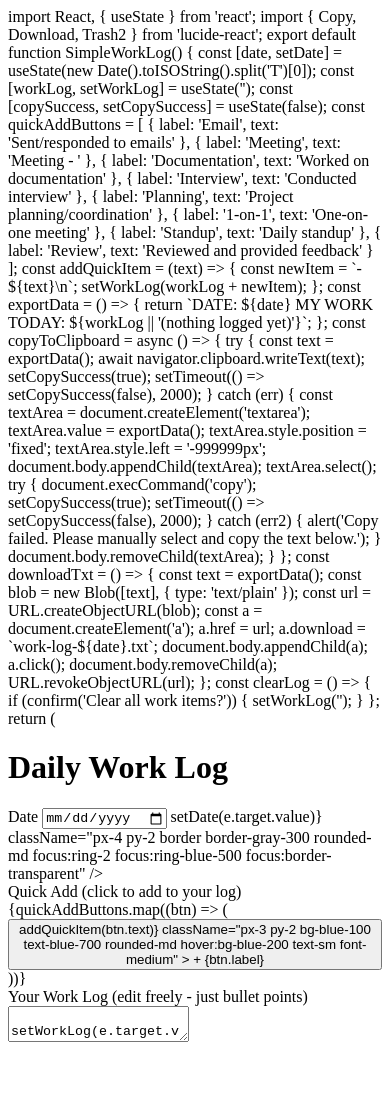
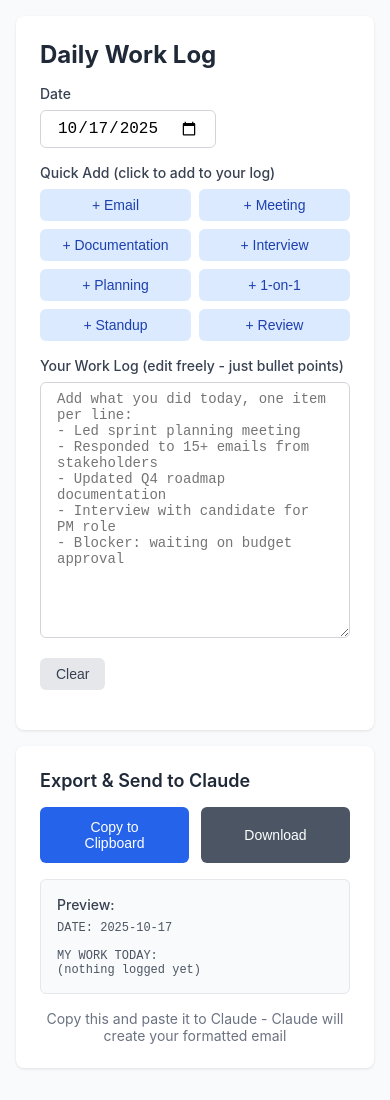
Before and after one commit to nagashree-2901/Daily-Work-Log, a plain HTML site: page index.html in a window 390 px wide. Before the commit the page ends 1050 px from the top, so only its background shows below. Drawn offline with Linux system fonts and the light colour scheme.

Commit message:
Update index.html

```diff
--- a/index.html
+++ b/index.html
@@ -1,12 +1,200 @@
-import React, { useState } from 'react';
-import { Copy, Download, Trash2 } from 'lucide-react';
+<!DOCTYPE html>
+<html lang="en">
+<head>
+    <meta charset="UTF-8">
+    <meta name="viewport" content="width=device-width, initial-scale=1.0">
+    <title>Daily Work Log</title>
+    <style>
+        * {
+            margin: 0;
+            padding: 0;
+            box-sizing: border-box;
+        }
+        body {
+            font-family: -apple-system, BlinkMacSystemFont, 'Segoe UI', Roboto, Oxygen, Ubuntu, Cantarell, sans-serif;
+            background-color: #f9fafb;
+            padding: 1rem;
+        }
+        .container {
+            max-width: 48rem;
+            margin: 0 auto;
+        }
+        .card {
+            background: white;
+            border-radius: 0.5rem;
+            box-shadow: 0 1px 3px rgba(0,0,0,0.1);
+            padding: 1.5rem;
+            margin-bottom: 1rem;
+        }
+        h1 {
+            font-size: 1.5rem;
+            font-weight: bold;
+            color: #1f2937;
+            margin-bottom: 1rem;
+        }
+        h2 {
+            font-size: 1.125rem;
+            font-weight: 600;
+            color: #1f2937;
+            margin-bottom: 1rem;
+        }
+        label {
+            display: block;
+            font-size: 0.875rem;
+            font-weight: 500;
+            color: #374151;
+            margin-bottom: 0.5rem;
+        }
+        input[type="date"] {
+            padding: 0.5rem 1rem;
+            border: 1px solid #d1d5db;
+            border-radius: 0.375rem;
+            font-size: 1rem;
+            margin-bottom: 1rem;
+        }
+        .quick-buttons {
+            display: grid;
+            grid-template-columns: repeat(2, 1fr);
+            gap: 0.5rem;
+            margin-bottom: 1rem;
+        }
+        @media (min-width: 640px) {
+            .quick-buttons {
+                grid-template-columns: repeat(4, 1fr);
+            }
+        }
+        .quick-btn {
+            padding: 0.5rem 0.75rem;
+            background-color: #dbeafe;
+            color: #1e40af;
+            border: none;
+            border-radius: 0.375rem;
+            font-size: 0.875rem;
+            font-weight: 500;
+            cursor: pointer;
+        }
+        .quick-btn:hover {
+            background-color: #bfdbfe;
+        }
+        textarea {
+            width: 100%;
+            height: 16rem;
+            padding: 0.5rem 1rem;
+            border: 1px solid #d1d5db;
+            border-radius: 0.375rem;
+            font-family: 'Courier New', monospace;
+            font-size: 0.875rem;
+            resize: vertical;
+            margin-bottom: 1rem;
+        }
+        .btn-row {
+            display: flex;
+            gap: 0.5rem;
+            margin-bottom: 1rem;
+        }
+        .btn {
+            padding: 0.5rem 1rem;
+            border: none;
+            border-radius: 0.375rem;
+            font-weight: 500;
+            cursor: pointer;
+            font-size: 0.875rem;
+        }
+        .btn-clear {
+            background-color: #e5e7eb;
+            color: #374151;
+        }
+        .btn-clear:hover {
+            background-color: #d1d5db;
+        }
+        .export-row {
+            display: flex;
+            gap: 0.75rem;
+            margin-bottom: 1rem;
+        }
+        .btn-primary {
+            flex: 1;
+            padding: 0.75rem 1.5rem;
+            background-color: #2563eb;
+            color: white;
+        }
+        .btn-primary:hover {
+            background-color: #1d4ed8;
+        }
+        .btn-success {
+            background-color: #16a34a;
+        }
+        .btn-secondary {
+            flex: 1;
+            padding: 0.75rem 1.5rem;
+            background-color: #4b5563;
+            color: white;
+        }
+        .btn-secondary:hover {
+            background-color: #374151;
+        }
+        .preview {
+            background-color: #f9fafb;
+            border: 1px solid #e5e7eb;
+            border-radius: 0.375rem;
+            padding: 1rem;
+            margin-bottom: 1rem;
+        }
+        .preview-text {
+            font-size: 0.75rem;
+            color: #4b5563;
+            white-space: pre-wrap;
+            font-family: 'Courier New', monospace;
+        }
+        .help-text {
+            font-size: 0.875rem;
+            color: #6b7280;
+            text-align: center;
+        }
+    </style>
+</head>
+<body>
+    <div class="container">
+        <div class="card">
+            <h1>Daily Work Log</h1>
 
-export default function SimpleWorkLog() {
-  const [date, setDate] = useState(new Date().toISOString().split('T')[0]);
-  const [workLog, setWorkLog] = useState('');
-  const [copySuccess, setCopySuccess] = useState(false);
+            <label>Date</label>
+            <input type="date" id="dateInput">
 
-  const quickAddButtons = [
+            <label>Quick Add (click to add to your log)</label>
+            <div class="quick-buttons" id="quickButtons"></div>
+
+            <label>Your Work Log (edit freely - just bullet points)</label>
+            <textarea id="workLog" placeholder="Add what you did today, one item per line:
+- Led sprint planning meeting
+- Responded to 15+ emails from stakeholders
+- Updated Q4 roadmap documentation
+- Interview with candidate for PM role
+- Blocker: waiting on budget approval"></textarea>
+
+            <div class="btn-row">
+                <button class="btn btn-clear" id="clearBtn">Clear</button>
+            </div>
+        </div>
+
+        <div class="card">
+            <h2>Export & Send to Claude</h2>
+            <div class="export-row">
+                <button class="btn btn-primary" id="copyBtn">Copy to Clipboard</button>
+                <button class="btn btn-secondary" id="downloadBtn">Download</button>
+            </div>
+            <div class="preview">
+                <label>Preview:</label>
+                <pre class="preview-text" id="preview"></pre>
+            </div>
+            <p class="help-text">
+                Copy this and paste it to Claude - Claude will create your formatted email
+            </p>
+        </div>
+    </div>
+
+    <script>
+        const quickButtons = [
             { label: 'Email', text: 'Sent/responded to emails' },
             { label: 'Meeting', text: 'Meeting - ' },
             { label: 'Documentation', text: 'Worked on documentation' },
@@ -17,150 +205,99 @@ export default function SimpleWorkLog() {
             { label: 'Review', text: 'Reviewed and provided feedback' }
         ];
 
-  const addQuickItem = (text) => {
-    const newItem = `- ${text}\n`;
-    setWorkLog(workLog + newItem);
+        const dateInput = document.getElementById('dateInput');
+        const workLog = document.getElementById('workLog');
+        const preview = document.getElementById('preview');
+        const quickButtonsDiv = document.getElementById('quickButtons');
+        const copyBtn = document.getElementById('copyBtn');
+        const downloadBtn = document.getElementById('downloadBtn');
+        const clearBtn = document.getElementById('clearBtn');
+
+        // Set today's date
+        dateInput.value = new Date().toISOString().split('T')[0];
+
+        // Create quick buttons
+        for (var i = 0; i < quickButtons.length; i++) {
+            var btn = quickButtons[i];
+            var button = document.createElement('button');
+            button.className = 'quick-btn';
+            button.textContent = '+ ' + btn.label;
+            button.setAttribute('data-text', btn.text);
+            button.onclick = function() {
+                workLog.value += '- ' + this.getAttribute('data-text') + '\n';
+                updatePreview();
             };
+            quickButtonsDiv.appendChild(button);
+        }
 
-  const exportData = () => {
-    return `DATE: ${date}
+        function exportData() {
+            const date = dateInput.value;
+            const log = workLog.value || '(nothing logged yet)';
+            return 'DATE: ' + date + '\n\nMY WORK TODAY:\n' + log;
+        }
 
-MY WORK TODAY:
-${workLog || '(nothing logged yet)'}`;
-  };
+        function updatePreview() {
+            preview.textContent = exportData();
+        }
 
-  const copyToClipboard = async () => {
-    try {
+        workLog.addEventListener('input', updatePreview);
+        dateInput.addEventListener('change', updatePreview);
+
+        copyBtn.addEventListener('click', function() {
             const text = exportData();
-      await navigator.clipboard.writeText(text);
-      setCopySuccess(true);
-      setTimeout(() => setCopySuccess(false), 2000);
-    } catch (err) {
+            if (navigator.clipboard) {
+                navigator.clipboard.writeText(text).then(function() {
+                    copyBtn.textContent = '✓ Copied!';
+                    copyBtn.className = 'btn btn-primary btn-success';
+                    setTimeout(function() {
+                        copyBtn.textContent = 'Copy to Clipboard';
+                        copyBtn.className = 'btn btn-primary';
+                    }, 2000);
+                }).catch(function() {
+                    alert('Copy failed. Please manually copy the text from the preview.');
+                });
+            } else {
                 const textArea = document.createElement('textarea');
-      textArea.value = exportData();
-      textArea.style.position = 'fixed';
-      textArea.style.left = '-999999px';
+                textArea.value = text;
                 document.body.appendChild(textArea);
                 textArea.select();
                 try {
                     document.execCommand('copy');
-        setCopySuccess(true);
-        setTimeout(() => setCopySuccess(false), 2000);
-      } catch (err2) {
-        alert('Copy failed. Please manually select and copy the text below.');
+                    copyBtn.textContent = '✓ Copied!';
+                    copyBtn.className = 'btn btn-primary btn-success';
+                    setTimeout(function() {
+                        copyBtn.textContent = 'Copy to Clipboard';
+                        copyBtn.className = 'btn btn-primary';
+                    }, 2000);
+                } catch (err) {
+                    alert('Copy failed. Please manually copy the text from the preview.');
                 }
                 document.body.removeChild(textArea);
             }
-  };
+        });
 
-  const downloadTxt = () => {
+        downloadBtn.addEventListener('click', function() {
             const text = exportData();
             const blob = new Blob([text], { type: 'text/plain' });
             const url = URL.createObjectURL(blob);
             const a = document.createElement('a');
             a.href = url;
-    a.download = `work-log-${date}.txt`;
+            a.download = 'work-log-' + dateInput.value + '.txt';
             document.body.appendChild(a);
             a.click();
             document.body.removeChild(a);
             URL.revokeObjectURL(url);
-  };
+        });
 
-  const clearLog = () => {
+        clearBtn.addEventListener('click', function() {
             if (confirm('Clear all work items?')) {
-      setWorkLog('');
+                workLog.value = '';
+                updatePreview();
             }
-  };
+        });
 
-  return (
-    <div className="min-h-screen bg-gray-50 p-4">
-      <div className="max-w-3xl mx-auto">
-        <div className="bg-white rounded-lg shadow-md p-6 mb-4">
-          <h1 className="text-2xl font-bold text-gray-800 mb-4">Daily Work Log</h1>
-
-          <div className="mb-4">
-            <label className="block text-sm font-medium text-gray-700 mb-2">
-              Date
-            </label>
-            <input
-              type="date"
-              value={date}
-              onChange={(e) => setDate(e.target.value)}
-              className="px-4 py-2 border border-gray-300 rounded-md focus:ring-2 focus:ring-blue-500 focus:border-transparent"
-            />
-          </div>
-
-          <div className="mb-4">
-            <label className="block text-sm font-medium text-gray-700 mb-2">
-              Quick Add (click to add to your log)
-            </label>
-            <div className="grid grid-cols-2 sm:grid-cols-4 gap-2">
-              {quickAddButtons.map((btn) => (
-                <button
-                  key={btn.label}
-                  onClick={() => addQuickItem(btn.text)}
-                  className="px-3 py-2 bg-blue-100 text-blue-700 rounded-md hover:bg-blue-200 text-sm font-medium"
-                >
-                  + {btn.label}
-                </button>
-              ))}
-            </div>
-          </div>
-
-          <div className="mb-4">
-            <label className="block text-sm font-medium text-gray-700 mb-2">
-              Your Work Log (edit freely - just bullet points)
-            </label>
-            <textarea
-              value={workLog}
-              onChange={(e) => setWorkLog(e.target.value)}
-              placeholder="Add what you did today, one item per line:
-- Led sprint planning meeting
-- Responded to 15+ emails from stakeholders
-- Updated Q4 roadmap documentation
-- Interview with candidate for PM role
-- Blocker: waiting on budget approval"
-              className="w-full h-64 px-4 py-2 border border-gray-300 rounded-md focus:ring-2 focus:ring-blue-500 focus:border-transparent font-mono text-sm"
-            />
-          </div>
-
-          <div className="flex gap-2 mb-4">
-            <button
-              onClick={clearLog}
-              className="px-4 py-2 bg-gray-200 text-gray-700 rounded-md hover:bg-gray-300 flex items-center gap-2 text-sm"
-            >
-              <Trash2 size={16} /> Clear
-            </button>
-          </div>
-        </div>
-
-        <div className="bg-white rounded-lg shadow-md p-6">
-          <h2 className="font-semibold text-gray-800 mb-4">Export & Send to Claude</h2>
-          <div className="flex gap-3 mb-4">
-            <button
-              onClick={copyToClipboard}
-              className={`flex-1 px-6 py-3 ${copySuccess ? 'bg-green-600' : 'bg-blue-600'} text-white rounded-md hover:${copySuccess ? 'bg-green-700' : 'bg-blue-700'} flex items-center justify-center gap-2 font-medium transition-colors`}
-            >
-              <Copy size={20} /> {copySuccess ? '✓ Copied!' : 'Copy to Clipboard'}
-            </button>
-            <button
-              onClick={downloadTxt}
-              className="flex-1 px-6 py-3 bg-gray-600 text-white rounded-md hover:bg-gray-700 flex items-center justify-center gap-2 font-medium"
-            >
-              <Download size={20} /> Download
-            </button>
-          </div>
-          <div className="bg-gray-50 border border-gray-200 rounded-md p-4">
-            <p className="text-sm font-medium text-gray-700 mb-2">Preview:</p>
-            <pre className="text-xs text-gray-600 whitespace-pre-wrap font-mono">
-              {exportData()}
-            </pre>
-          </div>
-          <p className="text-sm text-gray-600 mt-3 text-center">
-            Copy this and paste it to Claude → Claude will create your formatted email
-          </p>
-        </div>
-      </div>
-    </div>
-  );
-}
+        // Initial preview update
+        updatePreview();
+    </script>
+</body>
+</html>
```
Lines whose indentation alone changed are shown as unchanged.
